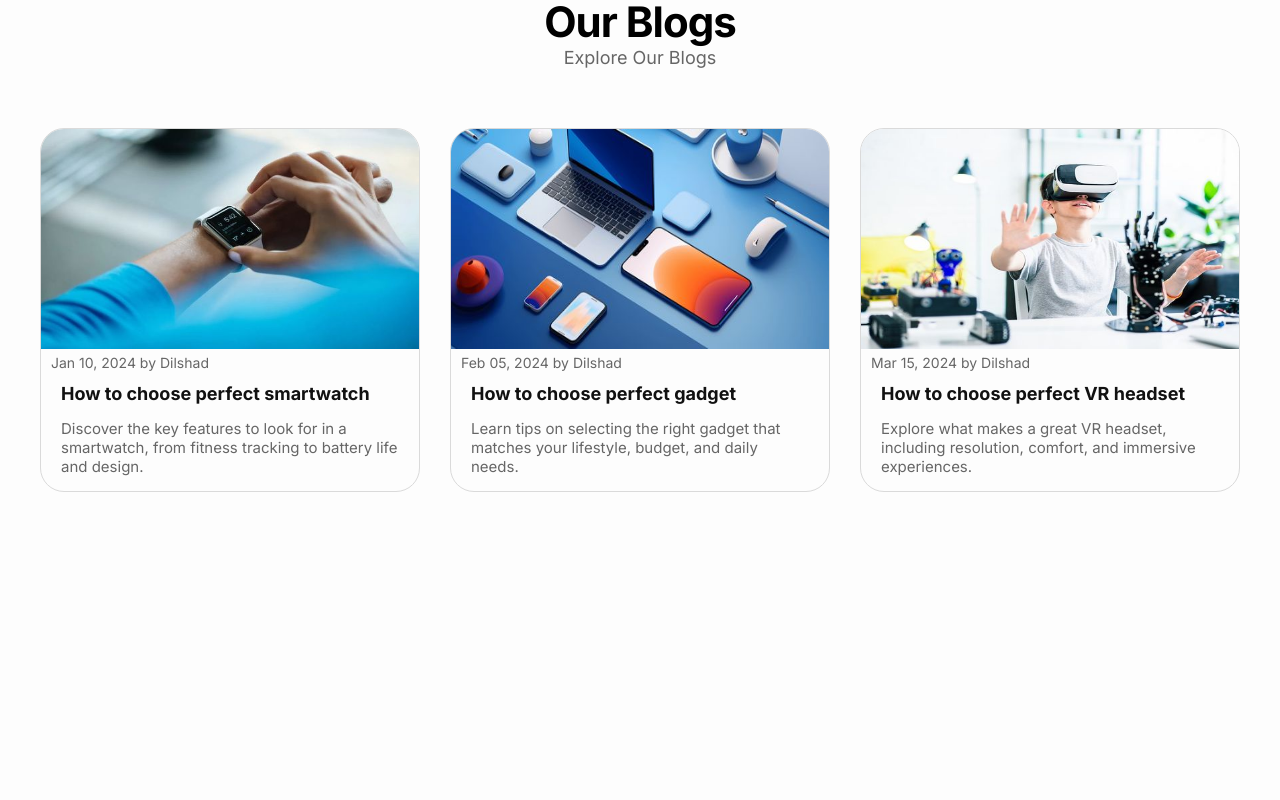
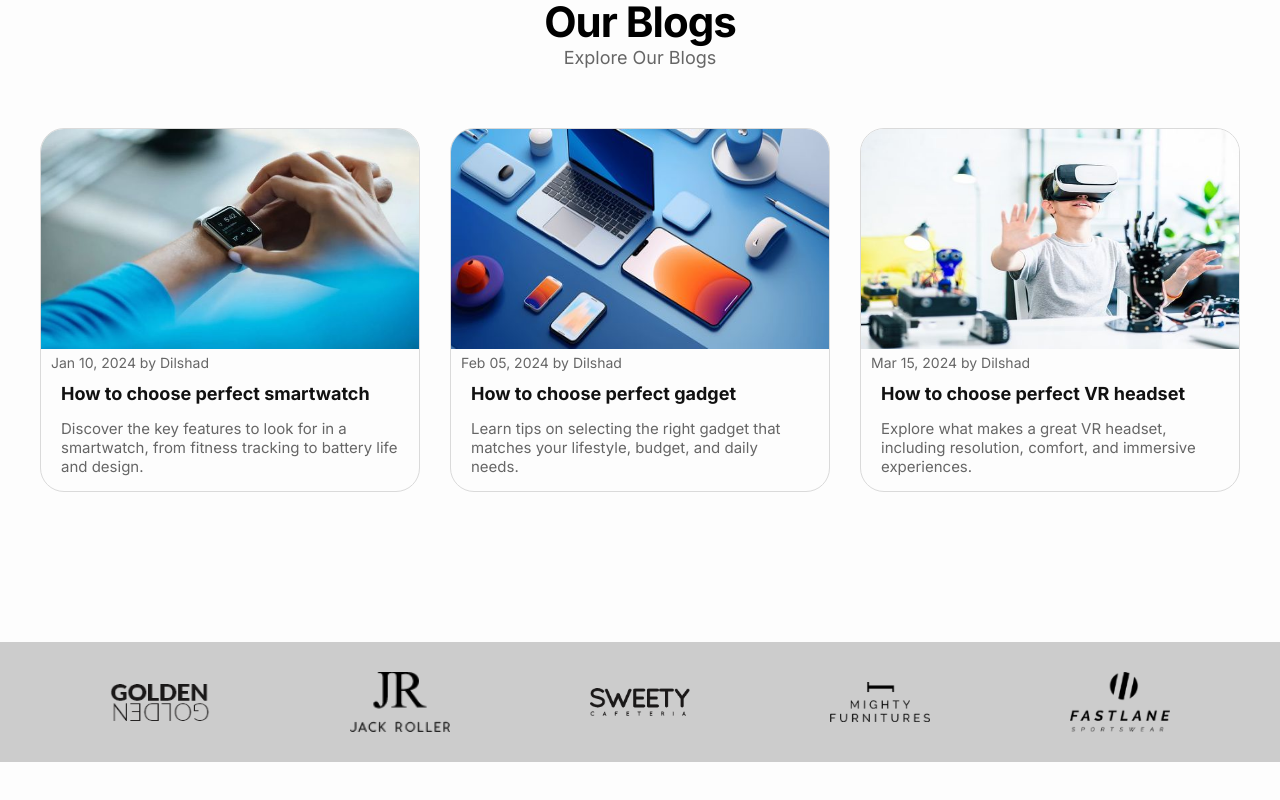
Before and after one commit to AdamKhelladi/react-Ecommerce-website, a React (Create React App) app: page / in a window 1280 px wide. Shown: the part 4078-4878 px from the top of the page. Before the commit the page ends 4770 px from the top, so only its background shows below. Built offline with nearby package versions, Linux system fonts and the light colour scheme.

Commit message:
Add brands logo to Partners component

```diff
--- a/src/App.js
+++ b/src/App.js
@@ -20,7 +20,7 @@ const bannerOneData = {
   rightSubtitle: "Air Solo Bass",
   description: "High-quality sound, deep bass, and all-day comfort.",
   buttonText: "Shop Now",
-  itemColor: "red"
+  itemColor: "red",
 };
 
 const bannerTwoData = {
@@ -33,7 +33,7 @@ const bannerTwoData = {
   description:
     "Stay connected and stylish with our latest smartwatch collection.",
   buttonText: "Discover Now",
-  itemColor: "green"
+  itemColor: "green",
 };
 
 function App() {
@@ -48,8 +48,8 @@ function App() {
         <Products />
         <Banner bannerData={bannerTwoData} />
         <Blogs />
-        <Partners />
       </div>
+      <Partners />
     </div>
   );
 }
--- a/src/components/Blogs/Blogs.css
+++ b/src/components/Blogs/Blogs.css
@@ -1,5 +1,5 @@
 .blogs-container {
-  padding: 200px 0;
+  padding: 200px 0 150px;
 }
 
 .blogs-container .blogs-title {
--- a/src/components/Partners/Partners.css
+++ b/src/components/Partners/Partners.css
@@ -0,0 +1,14 @@
+.partners-container {
+  width: 100%;
+  padding: 30px 0;
+  margin-bottom: 100px;
+  background-color: #ccc;
+  display: flex;
+  align-items: center;
+  justify-content: center;
+  gap: 140px;
+}
+
+.partners-container img {
+  width: 100px;
+}
--- a/src/components/Partners/Partners.js
+++ b/src/components/Partners/Partners.js
@@ -1,9 +1,18 @@
 import "./Partners.css";
+import image1 from "../../assets/brand/br-1.png";
+import image2 from "../../assets/brand/br-2.png";
+import image3 from "../../assets/brand/br-3.png";
+import image4 from "../../assets/brand/br-4.png";
+import image5 from "../../assets/brand/br-5.png";
 
 export default function Partners() {
   return (
     <div className="partners-container">
-
+      <img src={image1} alt="Partner brand" />
+      <img src={image2} alt="Partner brand" />
+      <img src={image3} alt="Partner brand" />
+      <img src={image4} alt="Partner brand" />
+      <img src={image5} alt="Partner brand" />
     </div>
-  )
+  );
 }
```
